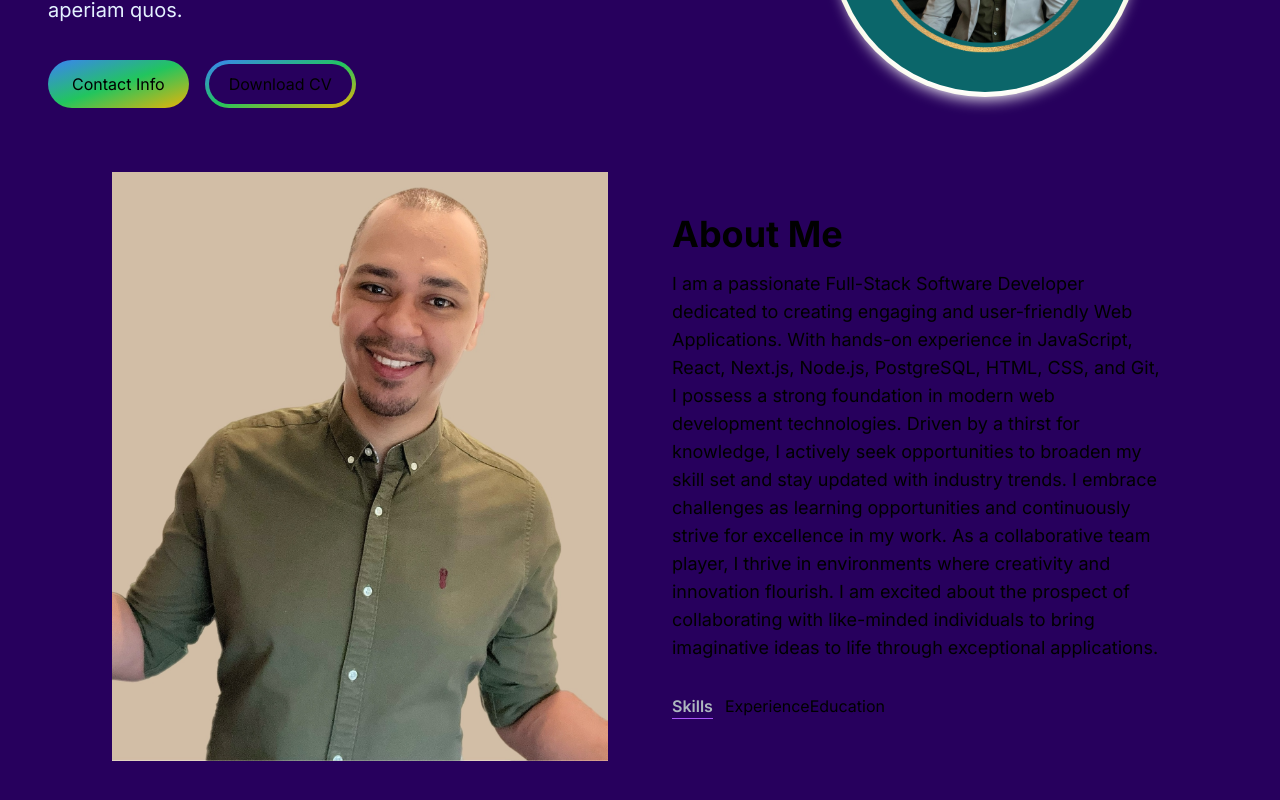
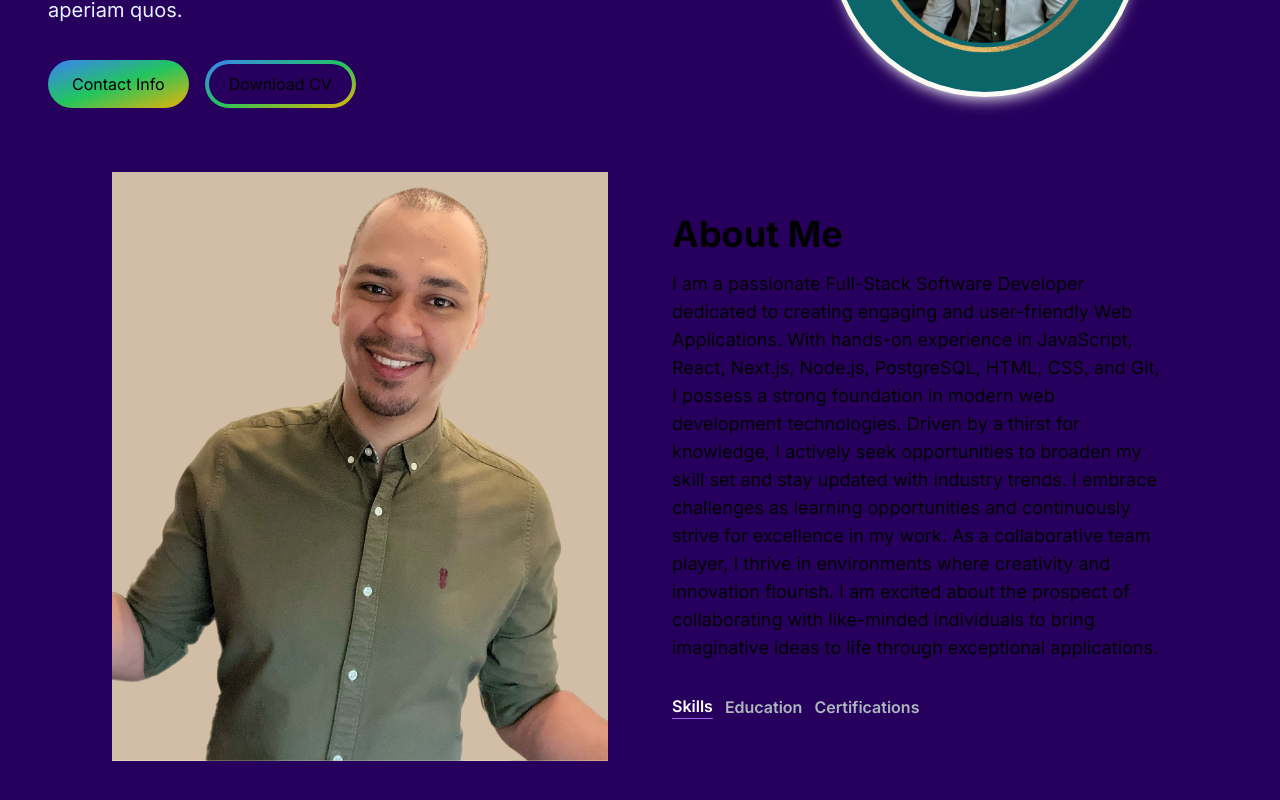
Before and after one commit to DavidAdam1323/my_portfolio_project, a Next.js app: page / in a window 1280 px wide. Shown: the part 320-1120 px from the top of the page. Built offline with nearby package versions, Linux system fonts and the light colour scheme.

Commit message:
TabButton.jsx logic is added in AboutSection.jsx

```diff
--- a/src/app/components/AboutSection.jsx
+++ b/src/app/components/AboutSection.jsx
@@ -1,10 +1,11 @@
 "use client";
 import React, { useTransition, useState, startTransition } from "react";
 import Image from "next/image";
+import TabButton from "./TabButton";
 
 const AboutSection = () => {
   const [tab, setTab] = useState("skills");
-  const [startTransition, isPending] = useTransition();
+  const [isPending, startTransition] = useTransition();
 
   const handleTabChange = (id) => {
     startTransition(() => {
@@ -37,11 +38,27 @@
             ideas to life through exceptional applications.
           </p>
           <div className="flex flex-row mt-8">
-            <span className="mr-3 font-semibold hover:text-white text-[#ADB7BE] border-b border-purple-500">
-              Skills
-            </span>
-            <span>Experience</span>
-            <span>Education</span>
+            <TabButton
+              selectTab={() => handleTabChange("skills")}
+              active={tab === "skills"}
+            >
+              {" "}
+              Skills{" "}
+            </TabButton>
+            <TabButton
+              selectTab={() => handleTabChange("education")}
+              active={tab === "education"}
+            >
+              {" "}
+              Education{" "}
+            </TabButton>
+            <TabButton
+              selectTab={() => handleTabChange("certifications")}
+              active={tab === "certifications"}
+            >
+              {" "}
+              Certifications{" "}
+            </TabButton>
           </div>
         </div>
       </div>
--- a/src/app/components/TabButton.jsx
+++ b/src/app/components/TabButton.jsx
@@ -0,0 +1,16 @@
+import React from "react";
+
+const TabButton = ({ active, selectTab, children }) => {
+  const buttonClasses = active
+    ? "text-white border-b border-purple-500"
+    : "text-[#ADB7BE]";
+  return (
+    <button onClick={selectTab}>
+      <p className={`mr-3 font-semibold hover:text-white ${buttonClasses}`}>
+        {children}
+      </p>
+    </button>
+  );
+};
+
+export default TabButton;
```
